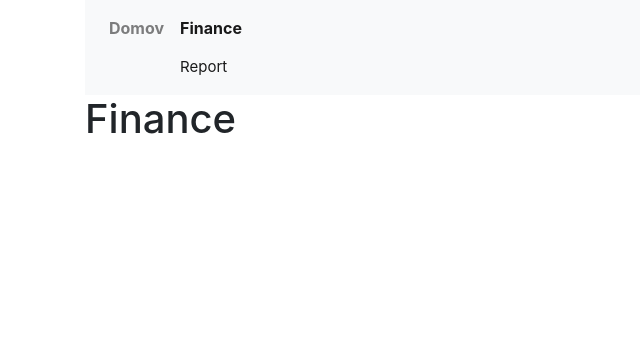
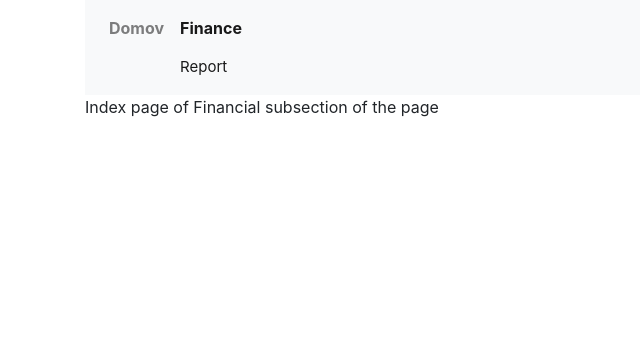
Before and after one commit to LeskoIam/householdHub, a Flask app: page /finances in a window 1280 px wide. Shown: the top 355 px of the page, without its empty margins (0-640 px from the left). Run offline with Flask 2, Linux system fonts and the light colour scheme; some libraries are stand-ins or nearby versions.

Commit message:
some tiding up.

```diff
--- a/app/routes.py
+++ b/app/routes.py
@@ -25,7 +25,7 @@ def finances():
     return render_template("finances/finances.html")
 
 
-@app.route("/netstik-report", methods=["GET", "POST"])
+@app.route("/finances/netstik-report", methods=["GET", "POST"])
 def netstik_report():
     if request.method == "POST":
         if "report_file" not in request.files:
--- a/app/templates/finances/finances.html
+++ b/app/templates/finances/finances.html
@@ -1,4 +1,5 @@
 {% extends "finances/finances_base.html" %}
 
 {% block finances_content %}
+    Index page of Financial subsection of the page
 {% endblock %}
--- a/app/templates/finances/finances_base.html
+++ b/app/templates/finances/finances_base.html
@@ -5,7 +5,6 @@
 {% endblock %}
 
 {%  block content %}
-    <h1>Finance</h1>
 
 {% block finances_content %}
 {% endblock %}
--- a/app/templates/finances/netstik/netstik_report.html
+++ b/app/templates/finances/netstik/netstik_report.html
@@ -1,6 +1,6 @@
 {% extends "finances/finances_base.html" %}
 {% block finances_content %}
-
+    Netstik Report page of Financial subsection of the page
     <form action="{{ url_for("netstik_report") }}" method="post" enctype="multipart/form-data">
         <div class="form-group">
             <label for="exampleFormControlFile1">Izberi izpisek za uvoz</label>
```
